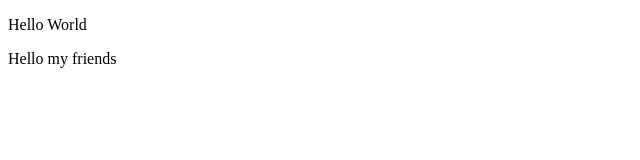
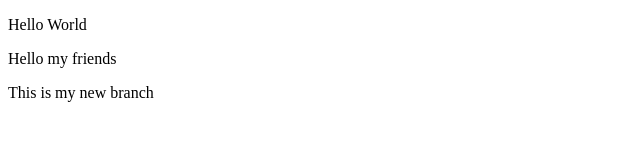
Before and after one commit to giancarlovilch/practice, a plain HTML site: page index.html in a window 1280 px wide. Shown: the whole page, without its empty margins (0-640 px from the left). Drawn offline with Linux system fonts and the light colour scheme.

Commit message:
add something for my new branch

```diff
--- a/index.html
+++ b/index.html
@@ -13,5 +13,8 @@
     <p>
         Hello my friends
     </p>
+    <p>
+        This is my new branch
+    </p>
 </body>
 </html>
```
